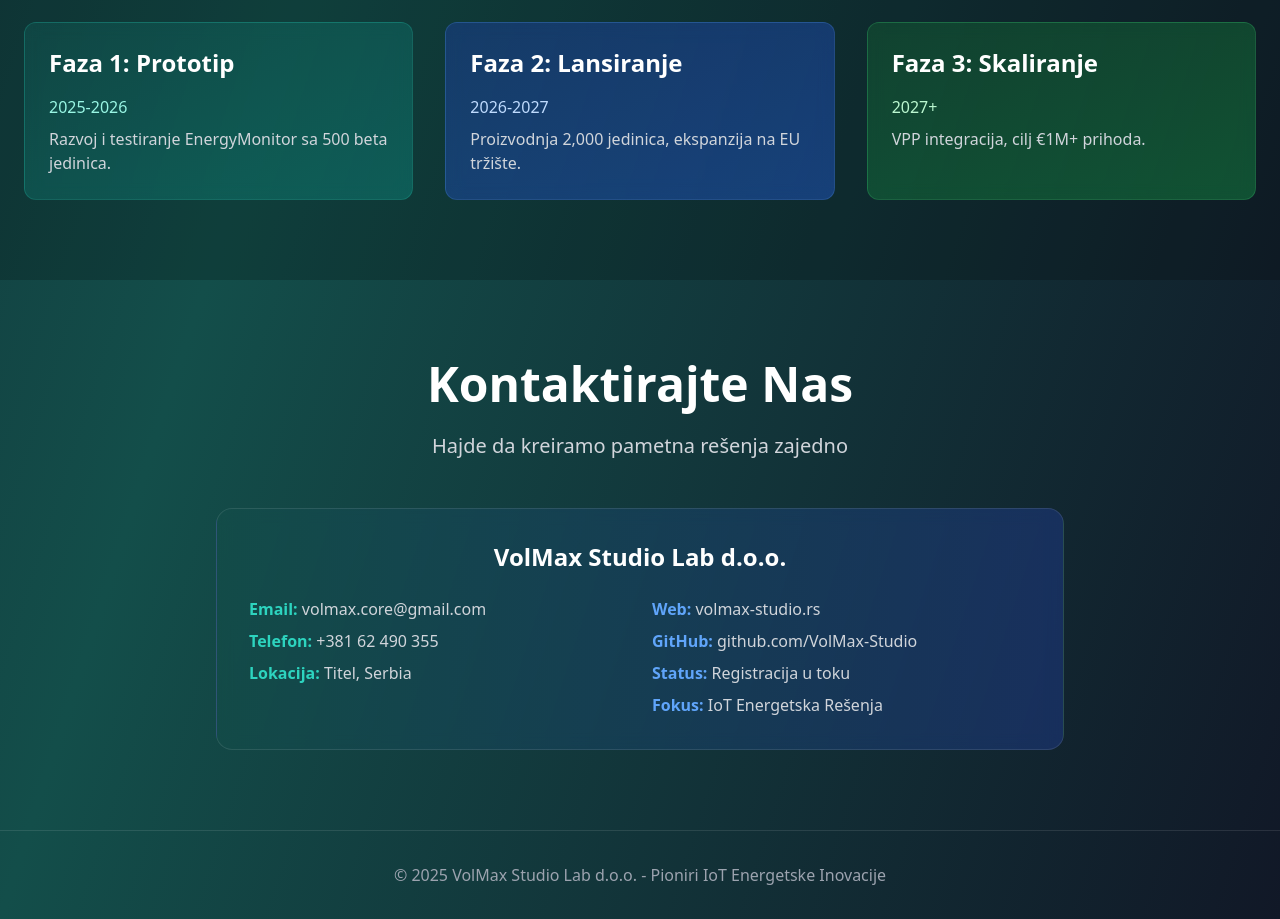
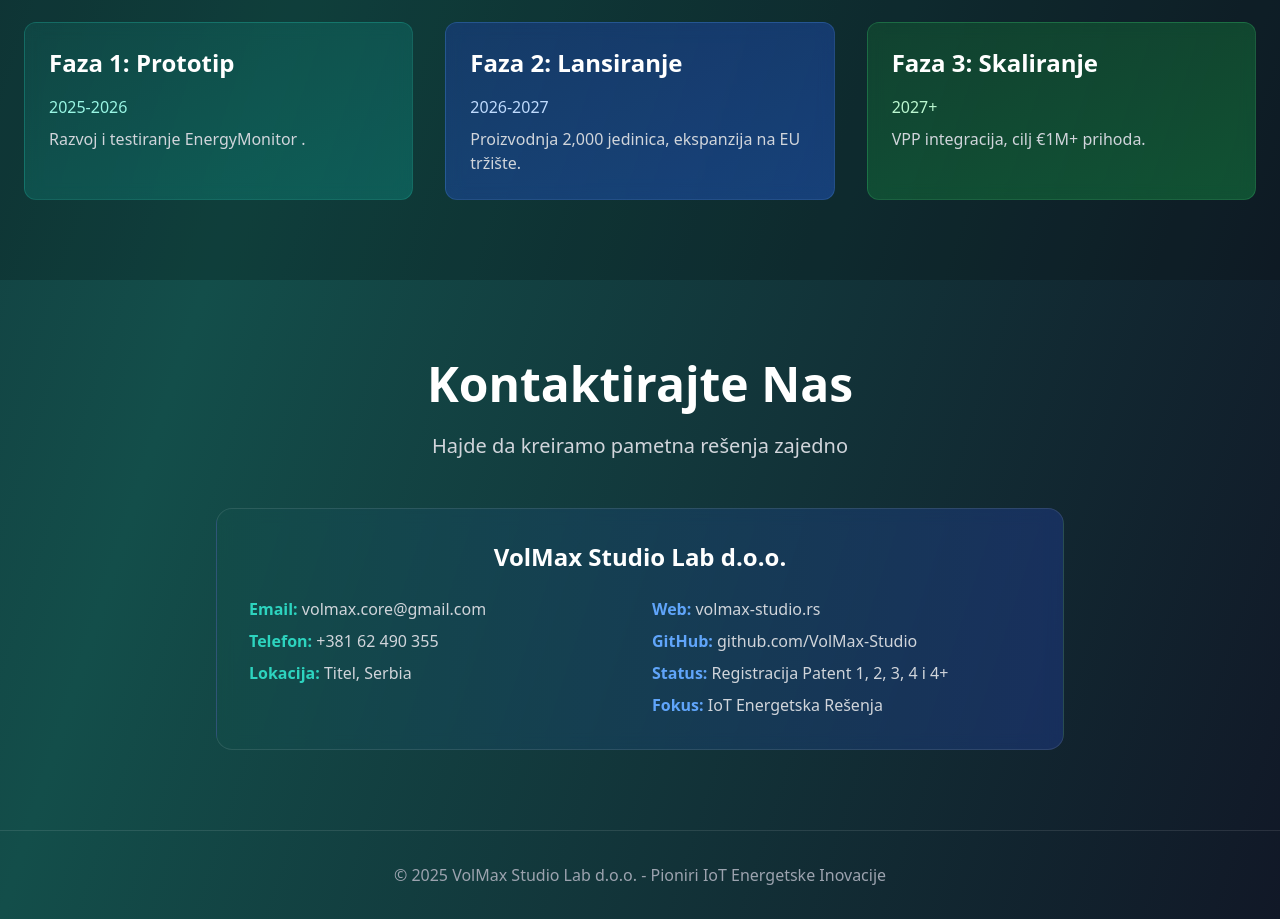
Before and after one commit to VolMax-Studio/volmax-studio-website, a Next.js app: page / in a window 1280 px wide. Shown: the part 3040-3959 px from the top of the page. Built offline with nearby package versions, Linux system fonts and the light colour scheme.

Commit message:
Revise project phases and status information
Updated project phase descriptions and status values for clarity.

```diff
--- a/pages/index.js
+++ b/pages/index.js
@@ -63,7 +63,7 @@
         missionText: 'VolMax Studio Lab ima za cilj revolucionisanje upravljanja energijom kombinacijom IoT i AI tehnologija. Počinjemo sa NILM monitoringom i širimo se ka smart grid integraciji do 2027. godine.',
         phase1Title: 'Faza 1: Prototip',
         phase1Time: '2025-2026',
-        phase1Desc: 'Razvoj i testiranje EnergyMonitor sa 500 beta jedinica.',
+        phase1Desc: 'Razvoj i testiranje EnergyMonitor .',
         phase2Title: 'Faza 2: Lansiranje',
         phase2Time: '2026-2027',
         phase2Desc: 'Proizvodnja 2,000 jedinica, ekspanzija na EU tržište.',
@@ -82,7 +82,7 @@
         github: 'GitHub',
         status: 'Status',
         focus: 'Fokus',
-        statusValue: 'Registracija u toku',
+        statusValue: 'Registracija Patent 1, 2, 3, 4 i 4+',
         focusValue: 'IoT Energetska Rešenja'
       },
       footer: {
@@ -166,7 +166,7 @@
         github: 'GitHub',
         status: 'Status',
         focus: 'Focus',
-        statusValue: 'Registration In Progress',
+        statusValue: 'Registration of Patents , P1, P2, P3, P4, P4+',
         focusValue: 'IoT Energy Solutions'
       },
       footer: {
```
